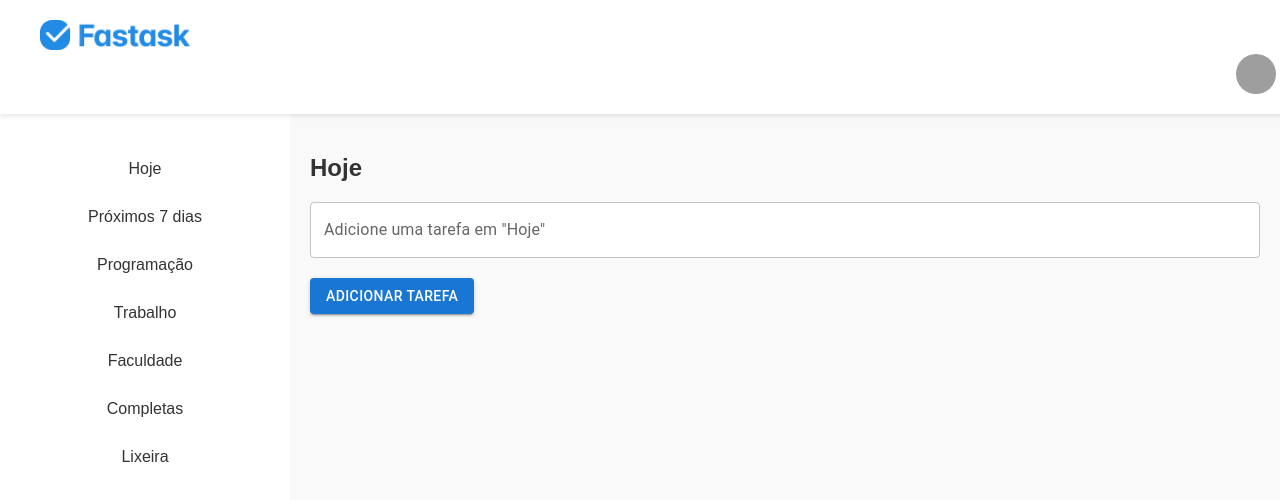
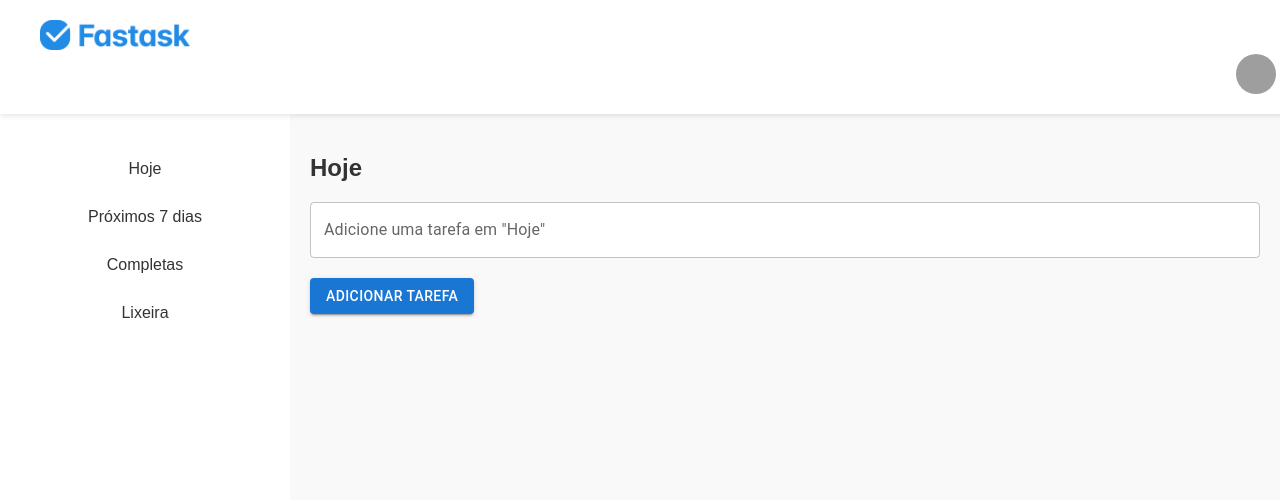
Before and after one commit to vLecaBR/fastask-to-do-list, a React (Create React App) app: page / in a window 1280 px wide. Shown: the top 500 px of the page. Built offline with nearby package versions, Linux system fonts and the light colour scheme; grey boxes are pictures that could not be loaded.

Commit message:
removido itens da navbar

```diff
--- a/src/components/Sidebar/index.jsx
+++ b/src/components/Sidebar/index.jsx
@@ -3,7 +3,7 @@ import React from 'react';
 import { SidebarContainer, List, ListItem } from './Sidebar.styles';
 
 function Sidebar({ setCurrentSection }) {
-  const sections = ['Hoje', 'Próximos 7 dias', 'Programação', 'Trabalho', 'Faculdade', 'Completas', 'Lixeira'];
+  const sections = ['Hoje', 'Próximos 7 dias', 'Completas', 'Lixeira'];
 
   return (
     <SidebarContainer>
```
